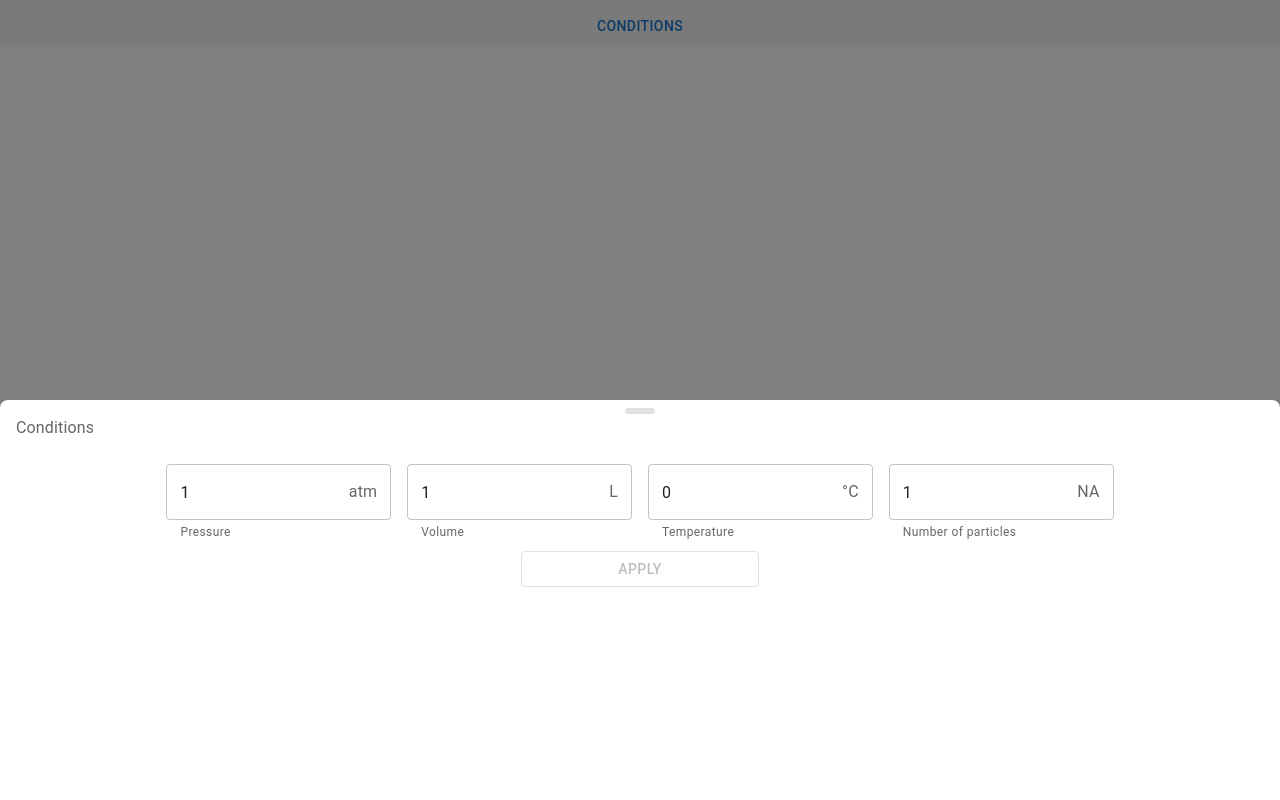
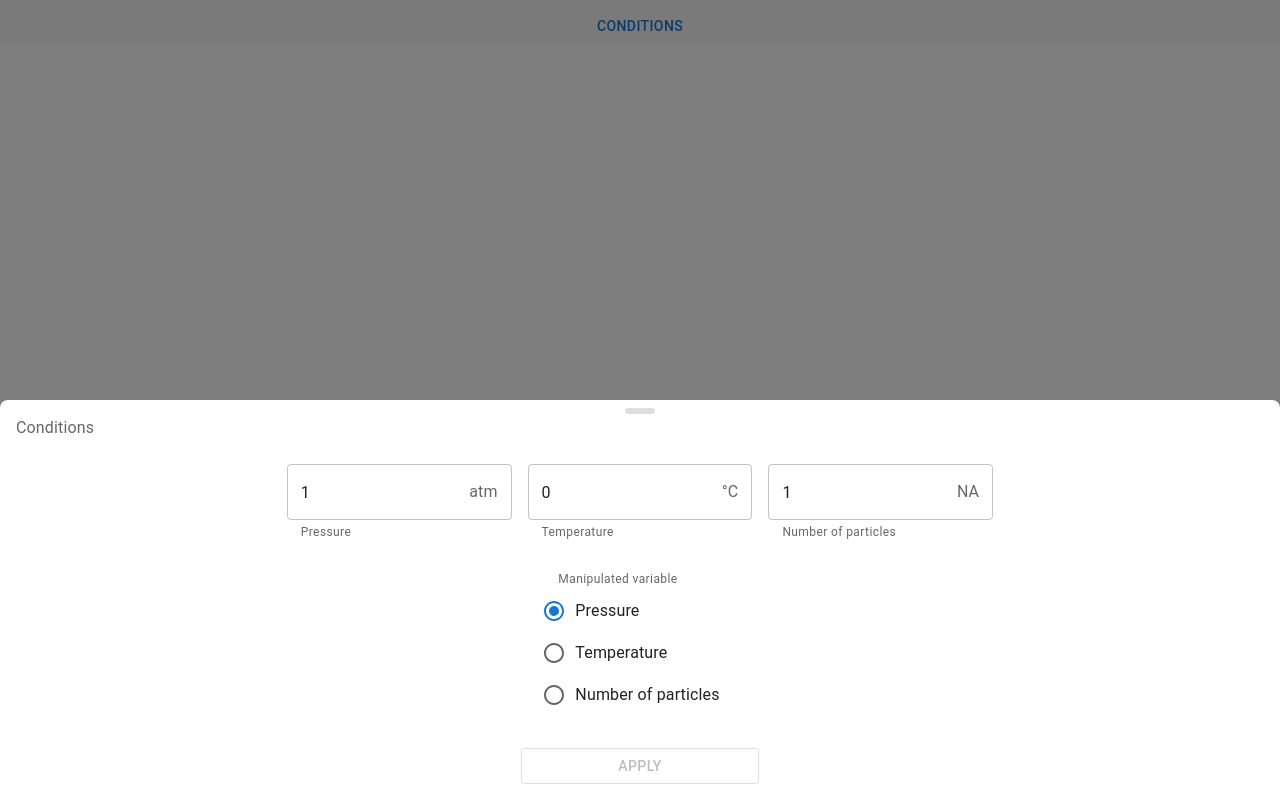
Before and after one commit to woohyunjng/PV-nRT, a React (Vite) app: page / in a window 1280 px wide. Both pictures are taken after a click on the button "CONDITIONS". Built offline with nearby package versions, Linux system fonts and the light colour scheme.

Commit message:
feat(App): add radio button

```diff
--- a/src/App.jsx
+++ b/src/App.jsx
@@ -1,10 +1,14 @@
 import React from "react";
 import Box from "@mui/material/Box";
+import Grid from "@mui/material/Grid";
 import Button from "@mui/material/Button";
+import Radio from "@mui/material/Radio";
+import RadioGroup from "@mui/material/RadioGroup";
 import OutlinedInput from "@mui/material/OutlinedInput";
 import InputAdornment from "@mui/material/InputAdornment";
 import FormHelperText from "@mui/material/FormHelperText";
 import FormControl from "@mui/material/FormControl";
+import FormControlLabel from "@mui/material/FormControlLabel";
 
 import SwipeableEdgeDrawer from "./components/SwipeableEdgeDrawer";
 
@@ -12,21 +16,21 @@ function App() {
     const [values, setValues] = React.useState({
         pressure: 1,
         avnum: 1,
-        volume: 1,
-        temperature: 0
+        temperature: 0,
+        manVar: "pressure"
     });
 
     const [Ivalues, setIValues] = React.useState({
         pressure: 1,
         avnum: 1,
-        volume: 1,
-        temperature: 0
+        temperature: 0,
+        manVar: "pressure"
     });
 
     const [changed, setChanged] = React.useState(false);
 
-    const handleChange = prop => event =>
-        setIValues({ ...Ivalues, [prop]: parseInt(event.target.value.replace(/\D/g, '').replace(/^0*/, '')) || 0});
+    const handleChange = (prop, btn=true) => event =>
+        setIValues({ ...Ivalues, [prop]: btn ? parseInt(event.target.value.replace(/\D/g, '').replace(/^0*/, '')) || 0 : event.target.value});
 
 
     React.useEffect(() => {
@@ -41,58 +45,51 @@ function App() {
             <Box sx={{ display: "flex", flexWrap: "wrap", justifyContent: "center" }}>
                 <FormControl sx={{ m: 1, width: "25ch" }} variant="outlined">
                     <OutlinedInput
-                        id="outlined-adornment-pressure"
                         value={Ivalues.pressure}
                         onChange={handleChange("pressure")}
                         endAdornment={<InputAdornment position="end">atm</InputAdornment>}
-                        aria-describedby="outlined-pressure-helper-text"
                         inputProps={{
                             "aria-label": "Pressure",
                         }}
                     />
-                    <FormHelperText id="outlined-pressure-helper-text">Pressure</FormHelperText>
+                    <FormHelperText>Pressure</FormHelperText>
                 </FormControl>
                 <FormControl sx={{ m: 1, width: "25ch" }} variant="outlined">
                     <OutlinedInput
-                        id="outlined-adornment-volume"
-                        value={Ivalues.volume}
-                        onChange={handleChange("volume")}
-                        endAdornment={<InputAdornment position="end">L</InputAdornment>}
-                        aria-describedby="outlined-volume-helper-text"
-                        inputProps={{
-                            "aria-label": "Volume",
-                        }}
-                    />
-                    <FormHelperText id="outlined-volume-helper-text">Volume</FormHelperText>
-                </FormControl>
-                <FormControl sx={{ m: 1, width: "25ch" }} variant="outlined">
-                    <OutlinedInput
-                        id="outlined-adornment-temperature"
                         value={Ivalues.temperature}
                         onChange={handleChange("temperature")}
                         endAdornment={<InputAdornment position="end">°C</InputAdornment>}
-                        aria-describedby="outlined-temperature-helper-text"
                         inputProps={{
                             "aria-label": "Temperature",
                         }}
                     />
-                    <FormHelperText id="outlined-temperature-helper-text">Temperature</FormHelperText>
+                    <FormHelperText>Temperature</FormHelperText>
                 </FormControl>
                 <FormControl sx={{ m: 1, width: "25ch" }} variant="outlined">
                     <OutlinedInput
-                        id="outlined-adornment-avnum"
                         value={Ivalues.avnum}
                         onChange={handleChange("avnum")}
                         endAdornment={<InputAdornment position="end">NA</InputAdornment>}
-                        aria-describedby="outlined-avnum-helper-text"
                         inputProps={{
                             "aria-label": "Avnum",
                         }}
                     />
-                    <FormHelperText id="outlined-avnum-helper-text">Number of particles</FormHelperText>
+                    <FormHelperText>Number of particles</FormHelperText>
                 </FormControl>
             </Box>
-            <Box sx={{textAlign: "center"}}>
+
+            <Box sx={{textAlign: "center", marginTop: 2}}>
+                <FormControl>
+                    <FormHelperText>Manipulated variable</FormHelperText>
+                    <RadioGroup defaultValue="pressure" value={Ivalues.manVar} onChange={handleChange("manVar", false)}>
+                        <FormControlLabel value="pressure" label="Pressure" control={<Radio />} />
+                        <FormControlLabel value="temperature" label="Temperature" control={<Radio />} />
+                        <FormControlLabel value="avnum" label="Number of particles" control={<Radio />} />
+                    </RadioGroup>
+                </FormControl>
+            </Box>
+
+            <Box sx={{textAlign: "center", marginTop: 4}}>
                 <Button
                     sx={{width: "30ch"}}
                     variant="outlined"
```
